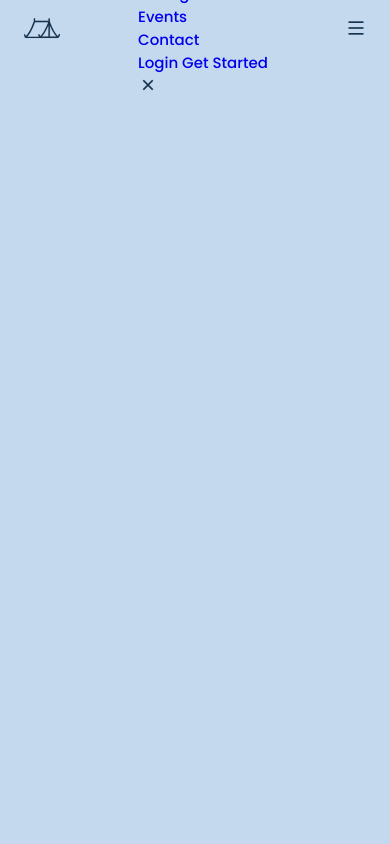
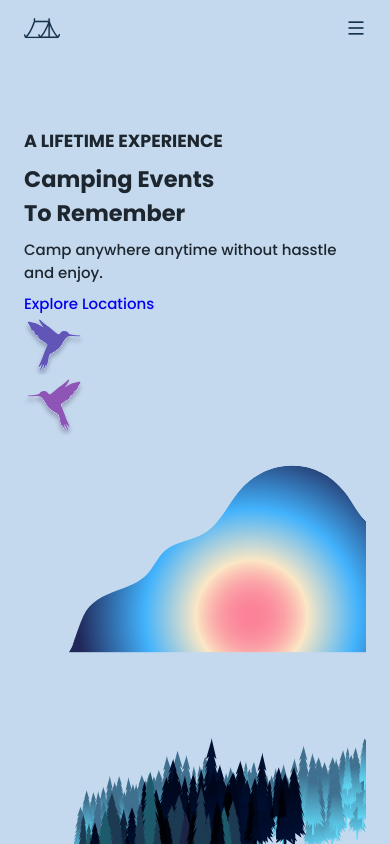
Before and after one commit to amelskend/Responsive-camping-website, a plain HTML site: page index.html in a window 390 px wide. Drawn offline with nearby package versions, Linux system fonts and the light colour scheme.

Commit message:
third commit

```diff
--- a/assets/css/style.css
+++ b/assets/css/style.css
@@ -93,3 +93,87 @@ img {
     color: var(--title-color);
     cursor: pointer;
 }
+/*NAVIGATION FOR MOBILE DEVICES */
+@media screen and (max-width: 1023px) {
+    .nav__menu {
+        position: fixed;
+        top: -100%;
+        background-color: var(--body-color);
+        width: 100%;
+        box-shadow: 0 1px 16px hsla(210, 55%, 24%, .1);
+        padding-block: 3.5rem 2rem;
+        display: flex;
+        flex-direction: column;
+        row-gap: 2.5rem;
+        transition: top .4s;
+    }
+}
+
+.nav__list {
+    display: flex;
+    flex-direction: column;
+    text-align: center;
+    row-gap: 2rem;
+}
+
+.nav__link {
+    color: var(--title-color);
+    transition: color .3s;
+}
+
+.nav__link:hover {
+    color: var(--first-color);
+}
+.nav__buttons {
+    display: flex;
+    flex-direction: column;
+    align-items: center;
+    row-gap: .75rem;
+}
+
+.nav__button-link, .nav__button-ghost {
+    display: inline-block;
+    color: var(--title-color);
+}
+
+.nav__button-ghost {
+    background-color: hsla(0, 0%, 100%, .3);
+    padding: 1rem 2.5rem;
+    border: 2px solid var(--title-color);
+    border-radius: .75rem;
+}
+
+.nav__close {
+    position: absolute;
+    top: 1rem;
+    right: 1.5rem;
+}
+
+/*show menu */
+.show-menu {
+    top: 0;
+}
+
+/*HOME*/
+.home{
+    position: relative;
+}
+
+.home__container {
+    padding-top: 8rem;
+    height: 100vh;
+}
+
+.home__content {
+    position: relative;
+    z-index: 2;
+}
+
+.home__data {
+    display: grid;
+    row-gap: .5rem;
+}
+
+.home__subtitle {
+
+}
--- /dev/null
+++ b/assets/js/main.js
@@ -0,0 +1,29 @@
+/* SHOW MENU */
+const navMenu = document.getElementById('nav-menu'),
+      navToggle = document.getElementById('nav-toggle'),
+      navClose = document.getElementById('nav-close')
+
+/*MENU SHOW*/
+/*validation if constant exist*/
+if (navToggle){
+    navToggle.addEventListener('click', () =>{
+        navMenu.classList.add('show-menu')
+    })
+}
+
+/*MENU HIDDEN */
+/*validation if constant exist*/
+if(navClose){
+    navClose.addEventListener('click', () =>{
+        navMenu.classList.remove('show-menu')
+    })
+}
+
+/*REMOVE MENU MOBILE */
+const navLink = document.querySelectorAll('.nav__link')
+
+const LinkAction = () =>{
+    const navMenu = document.getElementById('nav-menu')
+    navMenu.classList.remove('show-menu')
+}
+navLink.forEach(n => n.addEventListener('click', LinkAction))
--- a/index.html
+++ b/index.html
@@ -17,7 +17,7 @@
                 <img src="assets/img/logo.svg" alt="logo">
             </a>
 
-            <div class="nav__menu" id="nav__menu">
+            <div class="nav__menu" id="nav-menu">
                 <ul class="nav__list">
                     <li class="nav__item">
                         <a href="#" class="nav__link">Home</a>
@@ -42,13 +42,13 @@
                 </div>
 
                 <!-- close button  -->
-                <div class="nav__close" id="nav__close">
+                <div class="nav__close" id="nav-close">
                     <i class="ri-close-line"></i>
                 </div>
             </div>
 
             <!-- toggle button -->
-            <div class="nav__toggle" id="nav__toggle">
+            <div class="nav__toggle" id="nav-toggle">
                 <i class="ri-menu-line"></i>
             </div>
         </nav>
@@ -56,11 +56,41 @@
 
     <main class="main">
         <section class="home">
+            <div class="home__container container">
+                <div class="home_content">
+                    <div class="home__data">
+                        <h3 class="home__subtitle">
+                            A LIFETIME EXPERIENCE
+                        </h3>
+
+                        <h1 class="home_title">
+                            Camping Events <br>
+                            To Remember
+                        </h1>
+
+                        <p class="home__description">
+                            Camp anywhere anytime without hasstle and enjoy.
+                        </p>
+
+                        <a href="#" class="home__button">
+                            Explore Locations
+                        </a>
+                    </div>
+                    <img src="assets/img/bird-1.svg" alt="" class="home__bird-1">
+                    <img src="assets/img/bird-2.svg" alt="" class="home__bird-2">
+                </div>
+                <div class="home__images">
+                    <img src="assets/img/img-4.svg" alt="" class="home__img-4">
+                    <img src="assets/img/img-3.svg" alt="" class="home__img-3">
+                    <img src="assets/img/img-2.svg" alt="" class="home__img-2">
+                    <img src="assets/img/img-1.svg" alt="" class="home__img-1">
+                </div>
+            </div>
         </section>
     </main>
 
     <script src=""></script>
 
-    <script src="assets/js/"></script>
+    <script src="assets/js/main.js"></script>
 </body>
 </html>
```
